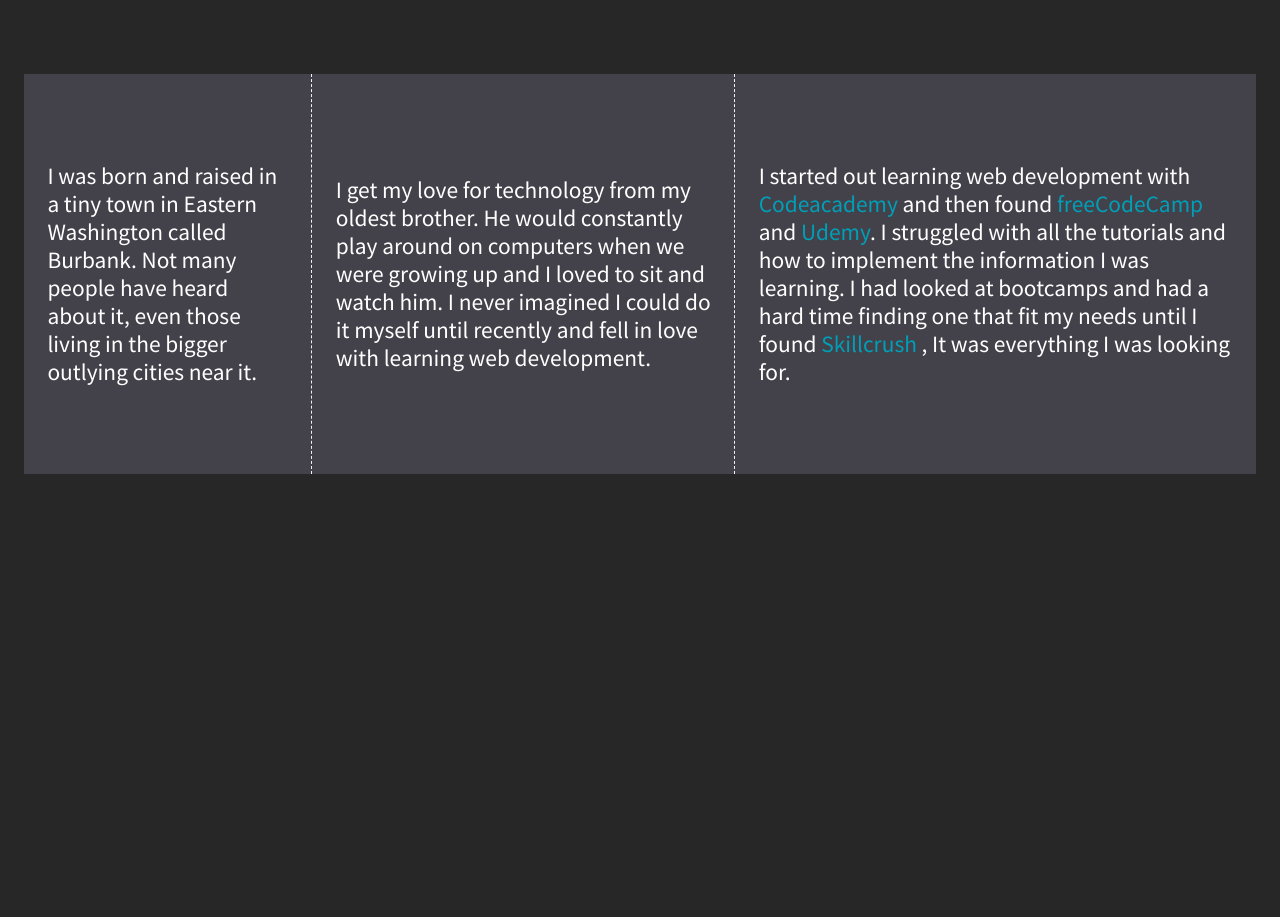
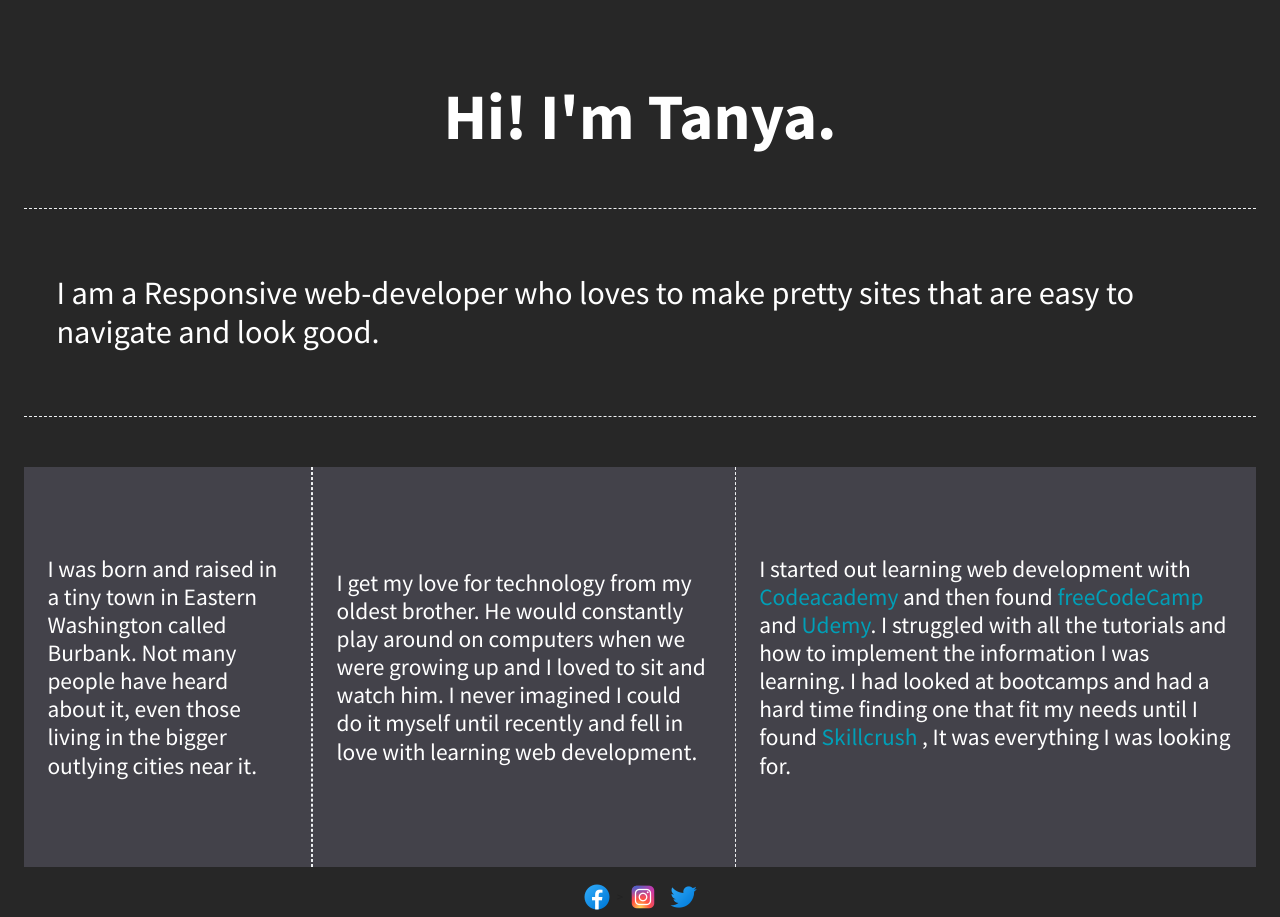
Before and after one commit to tidler12/divs-flexbox-starter, a plain HTML site: page index.html in a window 1280 px wide. Before the commit the page ends 848 px from the top, so only its background shows below. Drawn offline with nearby package versions, Linux system fonts and the light colour scheme.

Commit message:
Added social media icons

```diff
--- a/css/main.css
+++ b/css/main.css
@@ -119,7 +119,7 @@ body {
   margin-top: 50px;
 }
 
-.div-1, .div-2, .div-3 {
+.div-heading, .div-1, .div-2, .div-3 {
   /*give the divs a width of 30%, add display:flex, set justify-content and align-items to center*/
   display: flex;
   justify-content: center;
@@ -133,13 +133,22 @@ body {
 }
 
 
-
 a {
     color: #009FB7;
     text-decoration: none;
 }
 
+.social {
+    display: flex;
+    justify-content: center;
+    align-items: center;
+    margin: 10px;
+}
 
+.icon {
+    padding: 5px;
+
+}
 
 /* ==========================================================================
    Helper classes
@@ -227,18 +236,27 @@ a {
 
     }
 
+    h1 {
+        font-size: 2.3em;
+    }
+
     p {
         font-size: 1.3em;
         line-height: 1.1em;
     }
 
-    .div-1, .div-2{
+    .div-2{
         border-right: dashed 1px #EFF1F3;
+        border-left: dashed 1px #EFF1F3;
     }
 
     .div-1, .div-2, .div-3 {
         border-bottom: none;
 
+    }
+
+    .div-heading {
+        font-size: 1.5em;
     }
 }
 
@@ -247,6 +265,10 @@ a {
     .wrapper {
         flex-direction: row;
         height: 50%;
+    }
+
+    h1 {
+        font-size: 3em;
     }
     p {
         font-size: 1.5em;
@@ -258,6 +280,10 @@ a {
 
     .div-1, .div-2, .div-3 {
         border-bottom: none;
+    }
+
+    .div-heading {
+        font-size: 1.8em;
     }
 }
 @media print,
--- a/index.html
+++ b/index.html
@@ -20,6 +20,14 @@
         <!--[if lt IE 8]>
             <p class="browserupgrade">You are using an <strong>outdated</strong> browser. Please <a href="http://browsehappy.com/">upgrade your browser</a> to improve your experience.</p>
         <![endif]-->
+        <section id="heading">
+            <div class="div-heading">
+                <h1>Hi! I'm Tanya.</h1>
+            </div>
+            <div class="div-heading">
+                <p>I am a Responsive web-developer who loves to make pretty sites that are easy to navigate and look good.</p>
+            </div>
+        </section>
 
         <section class="wrapper">
             <div class="div-1">
@@ -32,6 +40,20 @@
                 <p>I started out learning web development with <a href="https://www.codecademy.com/" target="_blank"> Codeacademy </a>and then found <a href="https://www.freecodecamp.org/" target="_blank">freeCodeCamp </a> and <a href="https://www.udemy.com/" target="_blank">Udemy</a>. I struggled with all the tutorials and how to implement the information I was learning. I had looked at bootcamps and had a hard time finding one that fit my needs until I found <a href="https://skillcrush.com/" target="_blank">Skillcrush </a>, It was everything I was looking for. </p>
             </div>
         </section>
+
+        <footer>
+            <div class="social">
+                <a href="http://www.facebook.com" target="_blank" class="icon" >
+                        <img src="img/facebook.png" alt="Facebook icon">
+                </a>>
+                <a href="http://www.instagram.com" target="_blank" class="icon">
+                        <img src="img/instagram.png" alt="Instagram icon">
+                </a>
+                <a href="http://www.twitter.com" target="_blank" class="icon">
+                    <img src="img/twitter.png" alt="Twitter icon">
+                </a>
+            </div>
+        </footer>
 
         <script src="https://ajax.googleapis.com/ajax/libs/jquery/1.11.3/jquery.min.js"></script>
         <script>window.jQuery || document.write('<script src="js/vendor/jquery-1.11.3.min.js"><\/script>')</script>
```
Also changed, not shown: img/facebook.png (added), img/instagram.png (added), img/twitter.png (added).
